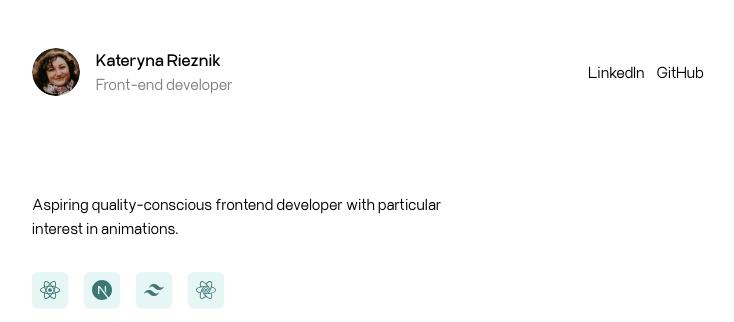
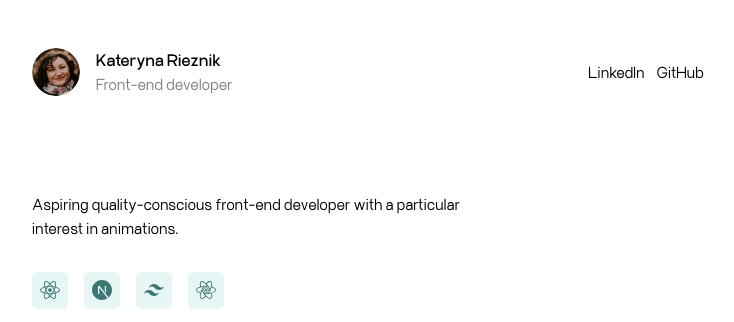
Before and after one commit to katerynarieznik/personal-website, a Next.js app: page / in a window 1280 px wide. Shown: the top 322 px of the page, without its empty margins (272-1006 px from the left). Built offline with nearby package versions, Linux system fonts and the light colour scheme.

Commit message:
fix spelling

```diff
--- a/components/about.tsx
+++ b/components/about.tsx
@@ -10,8 +10,8 @@ export function About() {
   return (
     <section>
       <p className="max-w-md pb-8 pt-12">
-        Aspiring quality-conscious frontend developer with particular interest
-        in animations.
+        Aspiring quality-conscious front-end developer with a particular
+        interest in animations.
       </p>
       <div className="flex gap-4">
         <TechIcon icon={<ReactSimpleIcon className="size-5" />} text="React" />
--- a/components/project-list-section.tsx
+++ b/components/project-list-section.tsx
@@ -15,11 +15,9 @@ export function ProjectListSection({ cards }: ProjectListSectionProps) {
         Projects and smaller bits
       </h1>
       <div className="py-3">
-        {cards.map((card) => {
-          if (card.href) {
-            return (
+        {cards.map((card) => (
           <Link
-                href={card.href}
+            href={card.href || '#'}
             key={card.title}
             target="_blank"
             className="group focus-visible:outline-none"
@@ -28,20 +26,10 @@ export function ProjectListSection({ cards }: ProjectListSectionProps) {
               key={card.title}
               title={card.title}
               description={card.description}
-                  isExternal={true}
+              isExternal={card.href ? true : false}
             />
           </Link>
-            )
-          }
-          return (
-            <ProjectCard
-              key={card.title}
-              title={card.title}
-              description={card.description}
-              isExternal={false}
-            />
-          )
-        })}
+        ))}
       </div>
     </section>
   )
```
Lines whose indentation alone changed are shown as unchanged.
